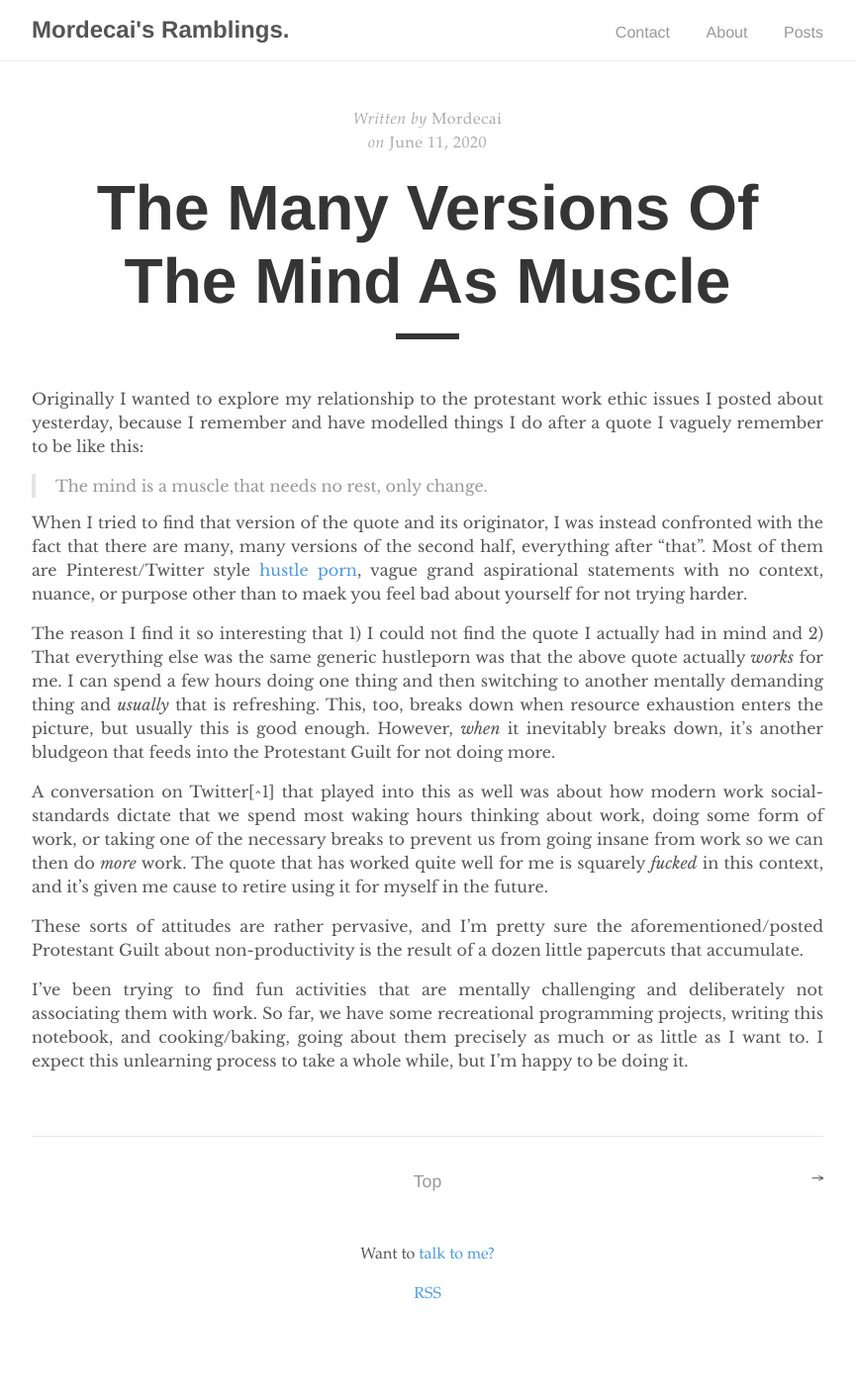
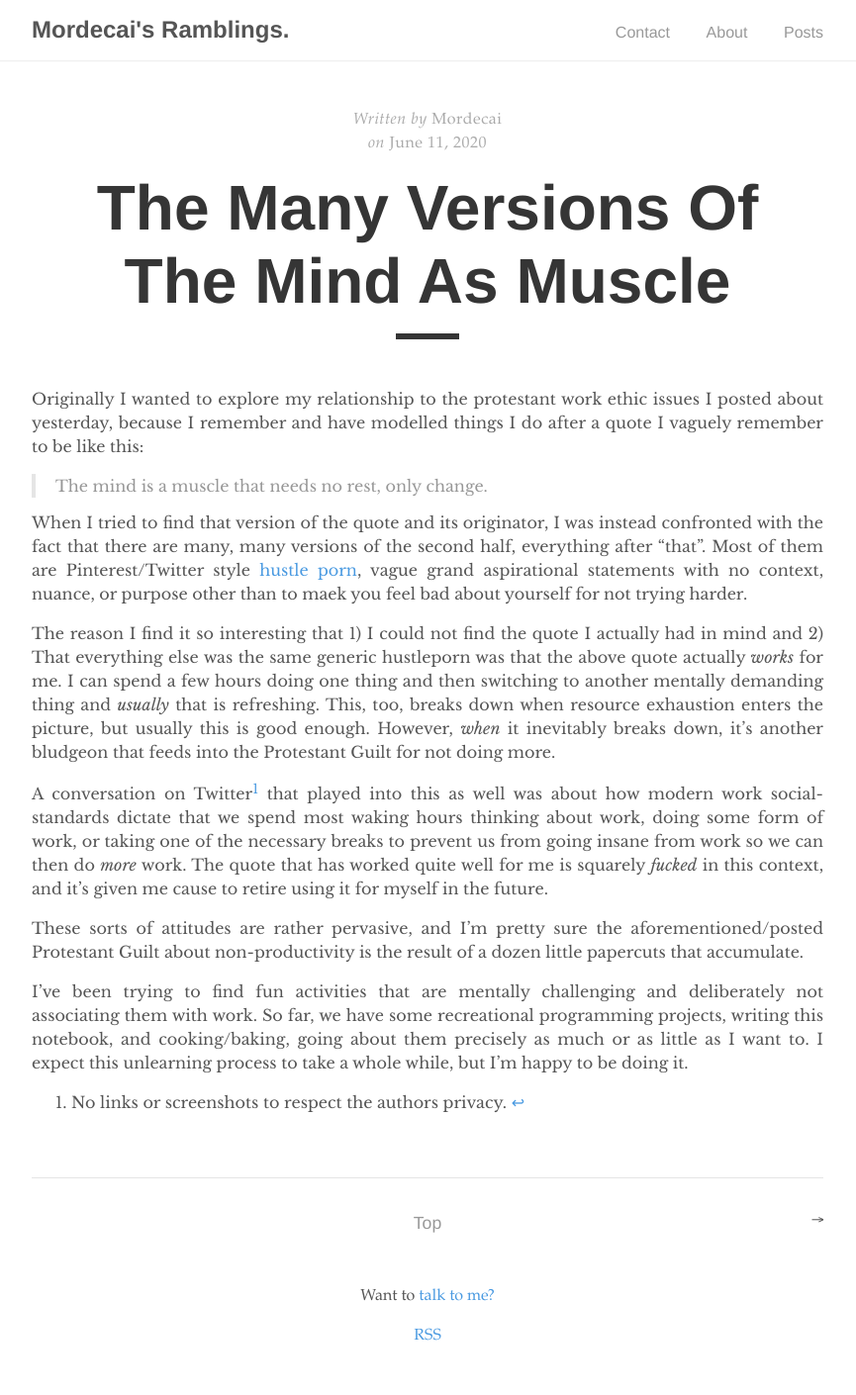
Before and after one commit to MordecaiMalignatus/mordecaimalignatus.github.io, a Jekyll site: the page built from _posts/2020-06-11-the-many-versions-of-the-mind-as-muscle.md, in a window 1280 px wide. Shown: the whole page at 99% size, without its empty margins (208-1073 px from the left). Built offline with Jekyll 4.4.1, drawn with Linux system fonts in a browser that asks for light colours; before the commit the page ends 1368 px from its top, so only the background shows below that.

Commit message:
Fix: Footnote link.

```diff
--- a/_posts/2020-06-11-the-many-versions-of-the-mind-as-muscle.md
+++ b/_posts/2020-06-11-the-many-versions-of-the-mind-as-muscle.md
@@ -45,4 +45,4 @@ programming projects, writing this notebook, and cooking/baking, going about
 them precisely as much or as little as I want to. I expect this unlearning
 process to take a whole while, but I'm happy to be doing it.
 
-[1]: No links or screenshots to respect the authors privacy.
+[^1]: No links or screenshots to respect the authors privacy.
```
